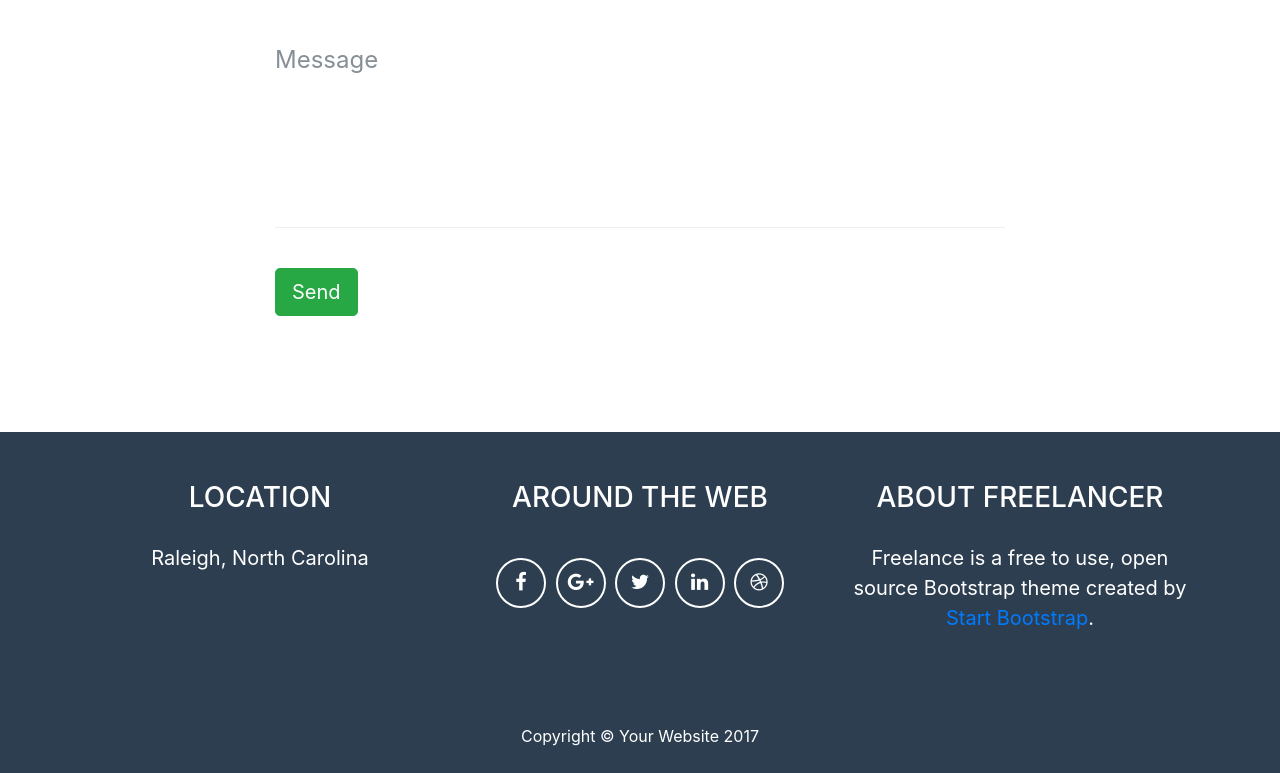
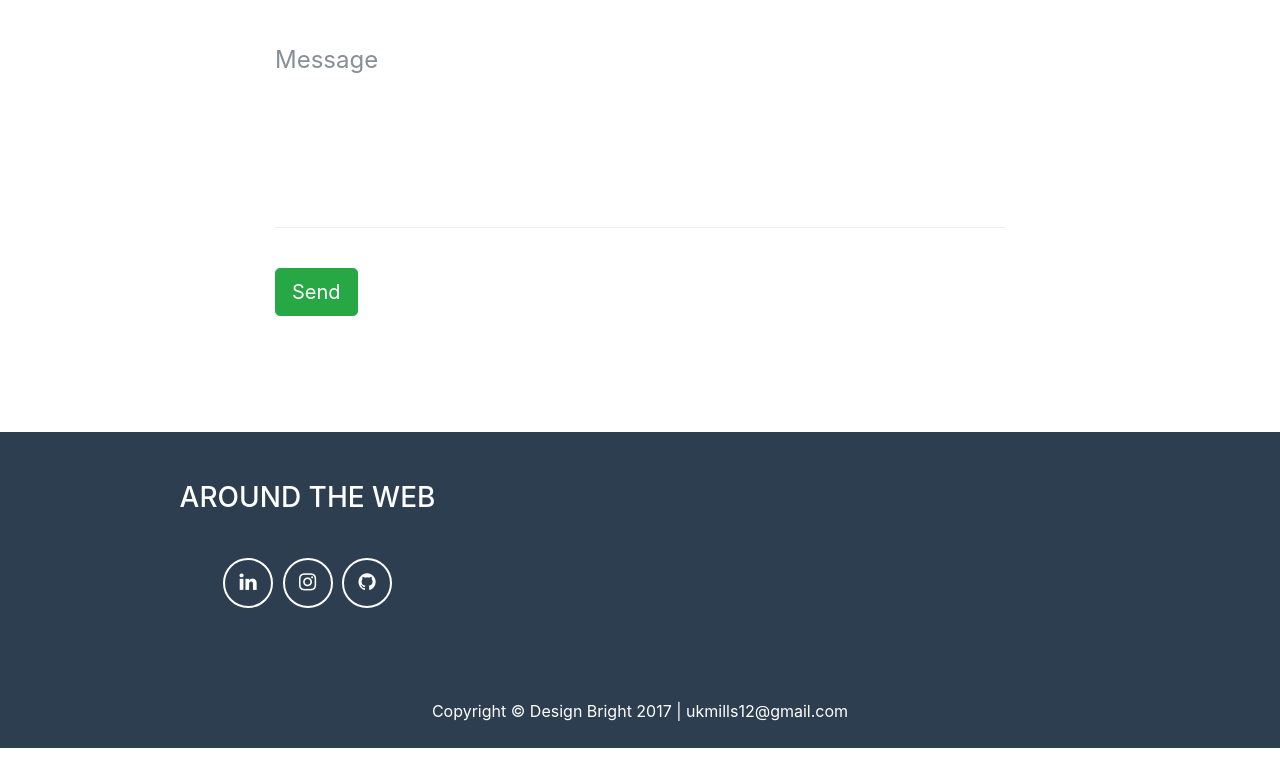
Before and after one commit to designbright/BootstrapPortfolio, a website with bundled scripts: page index.html in a window 1280 px wide. Shown: the part 2787-3560 px from the top of the page. After the commit the page ends 3535 px from the top, so only its background shows below. Built offline with nearby package versions, Linux system fonts and the light colour scheme.

Commit message:
added social media links in footer

```diff
--- a/index.html
+++ b/index.html
@@ -206,28 +206,13 @@
       <div class="footer-above">
         <div class="container">
           <div class="row">
-            <div class="footer-col col-md-4">
+            <!-- <div class="footer-col col-md-4">
               <h3>Location</h3>
               <p>Raleigh, North Carolina</p>
-            </div>
-            <div class="footer-col col-md-4">
+            </div> -->
+            <div class="footer-col col-md-5">
               <h3>Around the Web</h3>
               <ul class="list-inline">
-                <li class="list-inline-item">
-                  <a class="btn-social btn-outline" href="#">
-                    <i class="fa fa-fw fa-facebook"></i>
-                  </a>
-                </li>
-                <li class="list-inline-item">
-                  <a class="btn-social btn-outline" href="#">
-                    <i class="fa fa-fw fa-google-plus"></i>
-                  </a>
-                </li>
-                <li class="list-inline-item">
-                  <a class="btn-social btn-outline" href="#">
-                    <i class="fa fa-fw fa-twitter"></i>
-                  </a>
-                </li>
                 <li class="list-inline-item">
                   <a class="btn-social btn-outline" href="#">
                     <i class="fa fa-fw fa-linkedin"></i>
@@ -235,15 +220,15 @@
                 </li>
                 <li class="list-inline-item">
                   <a class="btn-social btn-outline" href="#">
-                    <i class="fa fa-fw fa-dribbble"></i>
+                    <i class="fa fa-fw fa-instagram"></i>
+                  </a>
+                </li>
+                <li class="list-inline-item">
+                  <a class="btn-social btn-outline" href="#">
+                    <i class="fa fa-fw fa-github"></i>
                   </a>
                 </li>
               </ul>
-            </div>
-            <div class="footer-col col-md-4">
-              <h3>About Freelancer</h3>
-              <p>Freelance is a free to use, open source Bootstrap theme created by
-                <a href="http://startbootstrap.com">Start Bootstrap</a>.</p>
             </div>
           </div>
         </div>
@@ -252,7 +237,7 @@
         <div class="container">
           <div class="row">
             <div class="col-lg-12">
-              Copyright &copy; Your Website 2017
+              Copyright &copy; Design Bright 2017 | ukmills12@gmail.com
             </div>
           </div>
         </div>
```
